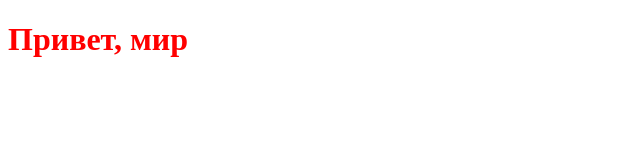
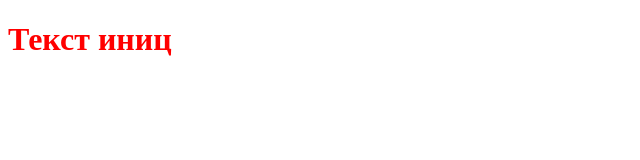
Before and after one commit to luisbarton/Module02-Test, a plain HTML site: page index.html in a window 1280 px wide. Shown: the whole page, without its empty margins (0-640 px from the left). Drawn offline with Linux system fonts and the light colour scheme.

Commit message:
change imdex.html

```diff
--- a/index.html
+++ b/index.html
@@ -6,6 +6,6 @@
   <link rel="stylesheet" href="/styles/style.css">
  </head>
  <body>
-  <h1>Привет, мир</h1>
+  <h1>Текст иниц</h1>
  </body>
 </html>
```
